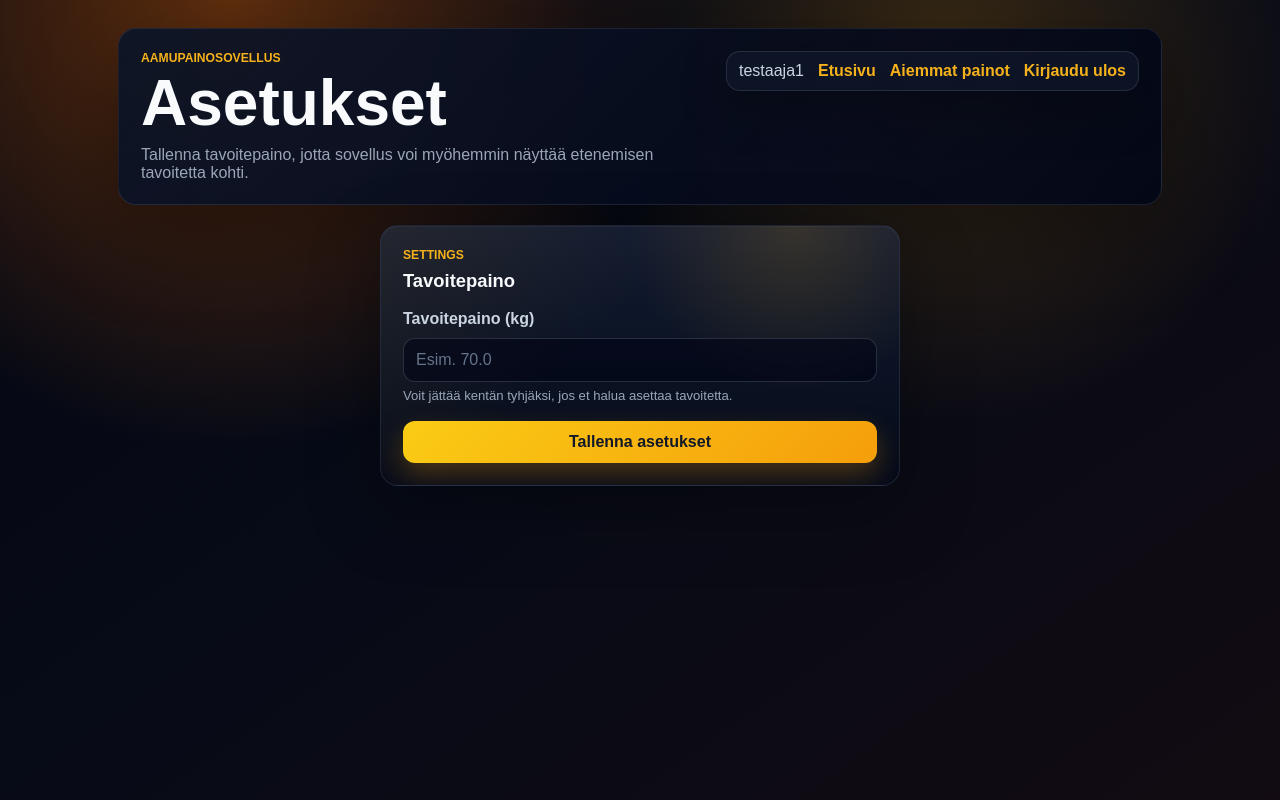
After one commit to akikleemola/Aamupainot, a Flask app: page /settings in a window 1280 px wide. The commit adds this page. Run offline with Flask 3, Linux system fonts and the light colour scheme; a user stored in the database is signed in; data comes from the database, SQL or seed files in the repository; both versions use the stored data as it was after the commit.

Commit message:
Added target weight

```diff
--- a/app.py
+++ b/app.py
@@ -56,6 +56,10 @@ def get_sql(command_name):
 def init_db():
     connection = get_db_connection()
     connection.execute(get_sql("create_users"))
+    try:
+        connection.execute(get_sql("add_target_weight_to_users"))
+    except sqlite3.OperationalError:
+        pass
     connection.execute(get_sql("create_weight_entries"))
     try:
         connection.execute(get_sql("add_user_id_to_weight_entries"))
@@ -146,6 +150,23 @@ def validate_note(note_text):
         return None, f"Muistiinpano saa olla enintään {MAX_NOTE_LENGTH} merkkiä pitkä."
 
     return note, None
+
+
+def validate_target_weight(weight_text):
+    weight_text = weight_text.strip()
+
+    if not weight_text:
+        return None, None
+
+    try:
+        weight = float(weight_text)
+    except ValueError:
+        return None, "Tarkista tavoitepaino."
+
+    if weight < MIN_WEIGHT or weight > MAX_WEIGHT:
+        return None, f"Tavoitepainon pitää olla välillä {MIN_WEIGHT}-{MAX_WEIGHT} kg."
+
+    return weight, None
 
 
 def build_display_weights(weights):
@@ -383,6 +404,46 @@ def history():
     )
 
 
+@app.route("/settings", methods=["GET", "POST"])
+@login_required
+def settings():
+    if request.method == "POST":
+        target_weight_text = request.form.get("target_weight", "")
+        target_weight, error = validate_target_weight(target_weight_text)
+
+        if error:
+            flash(error)
+            return redirect(url_for("settings"))
+
+        connection = get_db_connection()
+        connection.execute(
+            get_sql("update_user_settings"),
+            (target_weight, session["user_id"]),
+        )
+        connection.commit()
+        connection.close()
+
+        flash("Asetukset tallennettu.")
+        return redirect(url_for("settings"))
+
+    connection = get_db_connection()
+    user_settings = connection.execute(
+        get_sql("select_user_settings"),
+        (session["user_id"],),
+    ).fetchone()
+    connection.close()
+
+    if user_settings is None:
+        session.clear()
+        return redirect(url_for("login"))
+
+    return render_template(
+        "settings.html",
+        target_weight=user_settings["target_weight"],
+        username=session["username"],
+    )
+
+
 @app.route("/weights/<int:entry_id>/edit", methods=["POST"])
 @login_required
 def edit_weight(entry_id):
--- a/static/style.css
+++ b/static/style.css
@@ -445,6 +445,11 @@ button:hover {
     margin: 0 auto;
 }
 
+.settings-panel {
+    max-width: 520px;
+    margin: 0 auto;
+}
+
 .history-list {
     display: grid;
     gap: 12px;
--- a/templates/history.html
+++ b/templates/history.html
@@ -4,7 +4,7 @@
     <meta charset="UTF-8">
     <meta name="viewport" content="width=device-width, initial-scale=1.0">
     <title>Aiemmat painot</title>
-    <link rel="stylesheet" href="{{ url_for('static', filename='style.css') }}?v=dark-fitness-14">
+    <link rel="stylesheet" href="{{ url_for('static', filename='style.css') }}?v=dark-fitness-15">
 </head>
 <body>
     <main class="container">
@@ -17,6 +17,7 @@
             <nav class="topbar">
                 <span>{{ username }}</span>
                 <a href="{{ url_for('index') }}">Etusivu</a>
+                <a href="{{ url_for('settings') }}">Asetukset</a>
                 <a href="{{ url_for('logout') }}">Kirjaudu ulos</a>
             </nav>
         </header>
--- a/templates/index.html
+++ b/templates/index.html
@@ -4,7 +4,7 @@
     <meta charset="UTF-8">
     <meta name="viewport" content="width=device-width, initial-scale=1.0">
     <title>Aamupainosovellus</title>
-    <link rel="stylesheet" href="{{ url_for('static', filename='style.css') }}?v=dark-fitness-13">
+    <link rel="stylesheet" href="{{ url_for('static', filename='style.css') }}?v=dark-fitness-15">
 </head>
 <body>
     <main class="container">
@@ -16,6 +16,7 @@
             </div>
             <nav class="topbar">
                 <span>{{ username }}</span>
+                <a href="{{ url_for('settings') }}">Asetukset</a>
                 <a href="{{ url_for('logout') }}">Kirjaudu ulos</a>
             </nav>
         </header>
--- /dev/null
+++ b/templates/settings.html
@@ -0,0 +1,49 @@
+<!DOCTYPE html>
+<html lang="fi">
+<head>
+    <meta charset="UTF-8">
+    <meta name="viewport" content="width=device-width, initial-scale=1.0">
+    <title>Asetukset</title>
+    <link rel="stylesheet" href="{{ url_for('static', filename='style.css') }}?v=dark-fitness-15">
+</head>
+<body>
+    <main class="container">
+        <header class="app-header">
+            <div>
+                <p class="eyebrow">Aamupainosovellus</p>
+                <h1>Asetukset</h1>
+                <p class="intro">Tallenna tavoitepaino, jotta sovellus voi myöhemmin näyttää etenemisen tavoitetta kohti.</p>
+            </div>
+            <nav class="topbar">
+                <span>{{ username }}</span>
+                <a href="{{ url_for('index') }}">Etusivu</a>
+                <a href="{{ url_for('history') }}">Aiemmat painot</a>
+                <a href="{{ url_for('logout') }}">Kirjaudu ulos</a>
+            </nav>
+        </header>
+
+        {% for message in get_flashed_messages() %}
+            <p class="message">{{ message }}</p>
+        {% endfor %}
+
+        <section class="panel settings-panel">
+            <div class="panel-heading">
+                <div>
+                    <p class="eyebrow">Settings</p>
+                    <h2>Tavoitepaino</h2>
+                </div>
+            </div>
+
+            <form method="post" action="{{ url_for('settings') }}">
+                <input type="hidden" name="csrf_token" value="{{ csrf_token() }}">
+
+                <label for="target_weight">Tavoitepaino (kg)</label>
+                <input type="number" id="target_weight" name="target_weight" value="{{ target_weight or '' }}" step="0.1" min="20" max="250" placeholder="Esim. 70.0">
+                <small class="field-hint">Voit jättää kentän tyhjäksi, jos et halua asettaa tavoitetta.</small>
+
+                <button type="submit">Tallenna asetukset</button>
+            </form>
+        </section>
+    </main>
+</body>
+</html>
```
Also changed, not shown: database.sql (+17 -2 lines), aamupainot.db.
